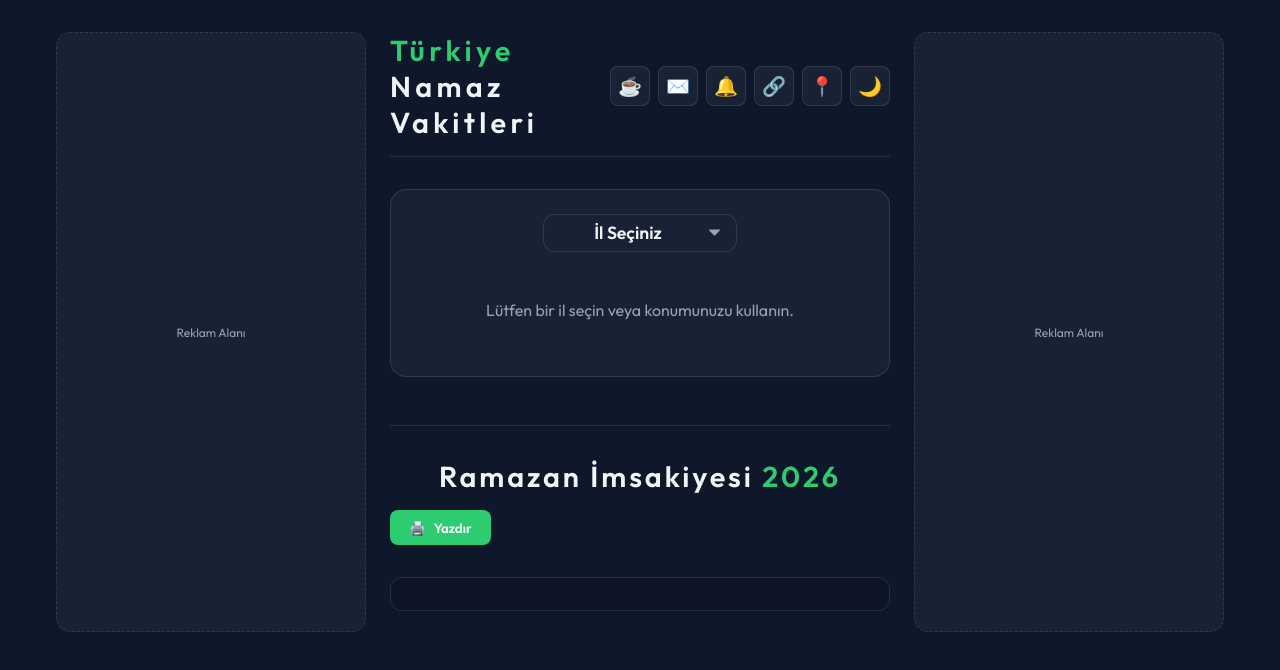
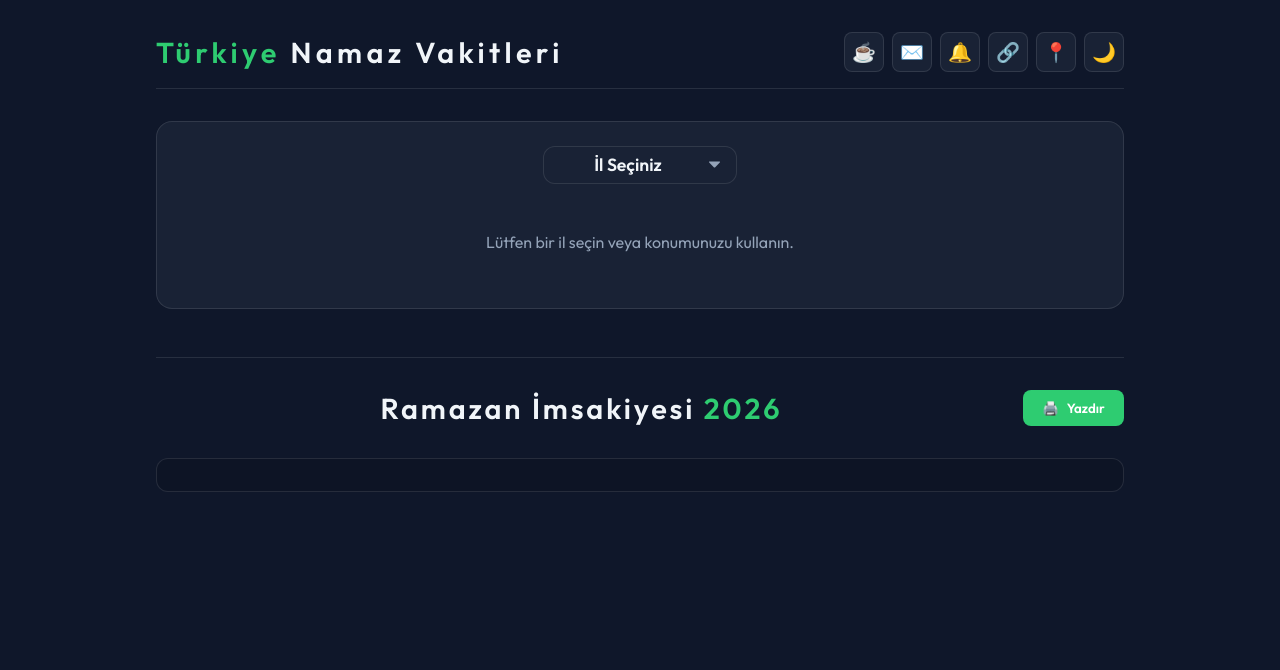
Before and after one commit to emirsen/okundumu, a plain HTML site: page index.html in a window 1280 px wide. Drawn offline with Linux system fonts and the light colour scheme.

Commit message:
Remove ad spacing and revert to single column layout

```diff
--- a/index.html
+++ b/index.html
@@ -2,6 +2,8 @@
 <html lang="tr" data-theme="dark">
 
 <head>
+    <script async src="https://pagead2.googlesyndication.com/pagead/js/adsbygoogle.js?client=ca-pub-2130745266391547"
+        crossorigin="anonymous"></script>
     <!-- Google tag (gtag.js) -->
     <script async src="https://www.googletagmanager.com/gtag/js?id=G-HZ6BTJH5EH"></script>
     <script>
@@ -14,7 +16,7 @@
     <meta charset="UTF-8">
     <meta name="viewport" content="width=device-width, initial-scale=1.0">
     <title>Türkiye Namaz Vakitleri</title>
-    <link rel="stylesheet" href="style.css?v=1.3">
+    <link rel="stylesheet" href="style.css?v=1.4">
     <link rel="preconnect" href="https://fonts.googleapis.com">
     <link rel="preconnect" href="https://fonts.gstatic.com" crossorigin>
     <link href="https://fonts.googleapis.com/css2?family=Outfit:wght@300;400;600&display=swap" rel="stylesheet">
@@ -22,13 +24,6 @@
 
 <body>
     <div class="page-layout">
-        <aside class="side-ad" aria-label="Sol reklam alanı">
-            <div class="ad-slot">
-                <!-- AdPlaceholder -->
-                <small>Reklam Alanı</small>
-            </div>
-        </aside>
-
         <div class="app-container">
             <header>
                 <div class="logo">
@@ -78,13 +73,6 @@
                 </div>
             </section>
         </div>
-
-        <aside class="side-ad" aria-label="Sağ reklam alanı">
-            <div class="ad-slot">
-                <!-- AdPlaceholder -->
-                <small>Reklam Alanı</small>
-            </div>
-        </aside>
     </div>
 
     <div id="contact-modal" class="modal" aria-hidden="true">
@@ -109,8 +97,8 @@
         </div>
     </div>
 
-    <script src="provinces.js?v=1.3"></script>
-    <script src="app.js?v=1.3"></script>
+    <script src="provinces.js?v=1.4"></script>
+    <script src="app.js?v=1.4"></script>
 </body>
 
 </html>
--- a/style.css
+++ b/style.css
@@ -44,47 +44,19 @@ body {
 }
 
 .page-layout {
-    max-width: 1200px;
+    max-width: 1000px;
     margin: 0 auto;
-    display: grid;
-    grid-template-columns: 310px minmax(0, 1fr) 310px;
-    gap: 1.5rem;
-    align-items: start;
+    display: block;
     padding: 0 1rem;
 }
 
 .app-container {
     width: 100%;
-    min-width: 0;
-    /* Prevents grid blowout */
+    max-width: 100%;
+    margin: 0 auto;
 }
 
-.side-ad {
-    position: sticky;
-    top: 1.5rem;
-    width: 100%;
-}
 
-.ad-slot {
-    min-height: 600px;
-    border-radius: 14px;
-    border: 1px dashed var(--border);
-    background: var(--bg-card);
-    backdrop-filter: var(--glass-blur);
-    display: flex;
-    align-items: center;
-    justify-content: center;
-    flex-direction: column;
-    gap: 0.4rem;
-    padding: 1rem;
-    text-align: center;
-    color: var(--text-secondary);
-    font-size: 0.95rem;
-}
-
-.ad-slot small {
-    font-size: 0.75rem;
-}
 
 
 header {
@@ -583,14 +555,6 @@ button#add-city-btn:disabled {
 }
 
 @media (max-width: 1024px) {
-    .page-layout {
-        display: block;
-    }
-
-    .side-ad {
-        display: none;
-    }
-
     .ramadan-grid {
         grid-template-columns: repeat(4, 1fr);
     }
```
